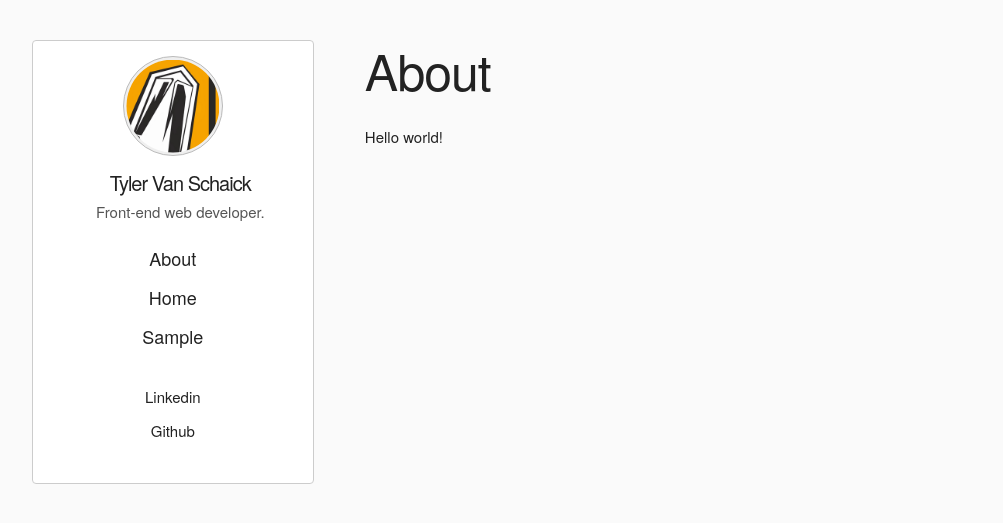
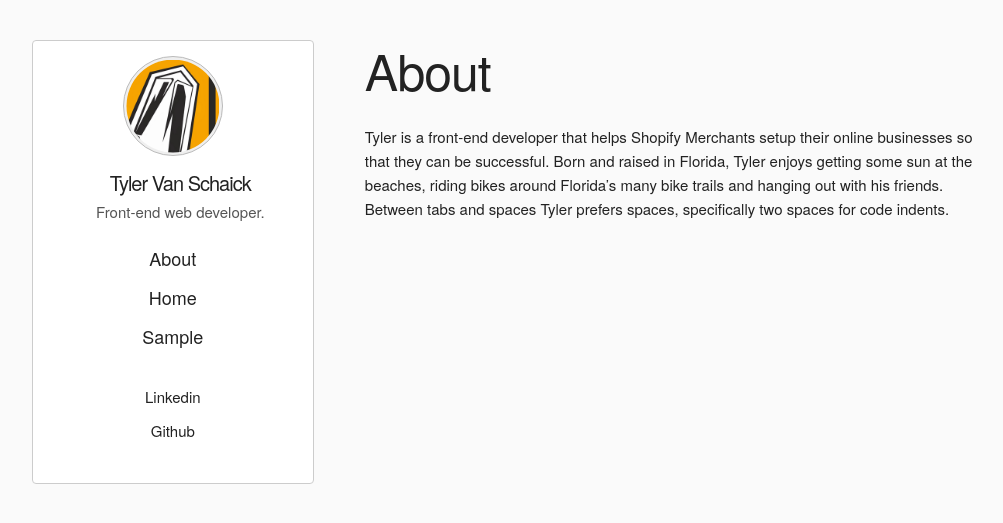
Before and after one commit to tyler-vs/tyler-vs.github.io, a Jekyll site: the page built from about.html, in a window 1280 px wide. Shown: the top 523 px of the page, without its empty margins (128-1131 px from the left). Built offline with Jekyll 4.4.1, drawn with Linux system fonts in a browser that asks for light colours; nearby versions of some CDN libraries.

Commit message:
feat: Update about page

```diff
--- a/about.html
+++ b/about.html
@@ -1,7 +1,6 @@
 ---
 layout: page
 title: About
-# permalink: /projects/
 ---
 
-Hello world!
+Tyler is a front-end developer that helps Shopify Merchants setup their online businesses so that they can be successful. Born and raised in Florida, Tyler enjoys getting some sun at the beaches, riding bikes around Florida’s many bike trails and hanging out with his friends. Between tabs and spaces Tyler prefers spaces, specifically two spaces for code indents.
```
